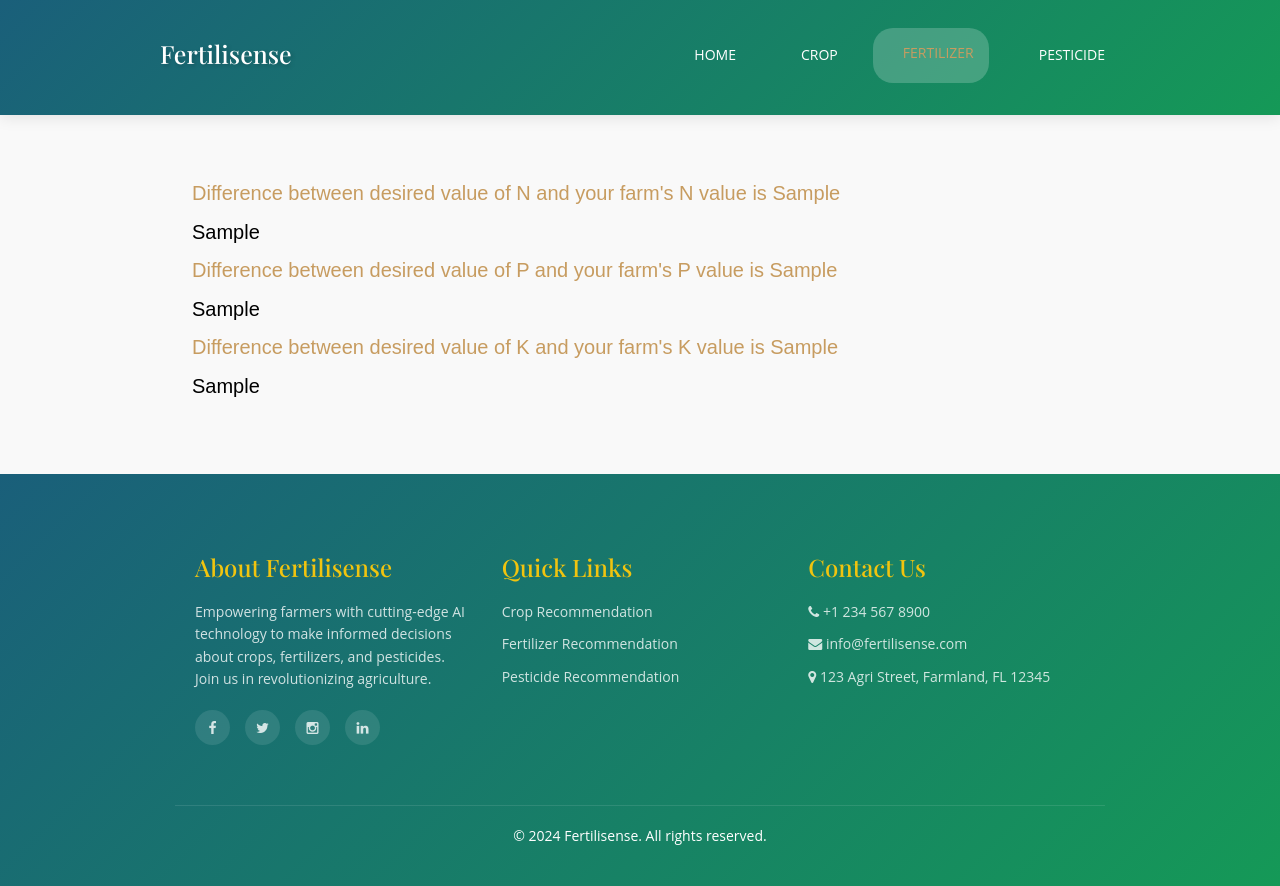
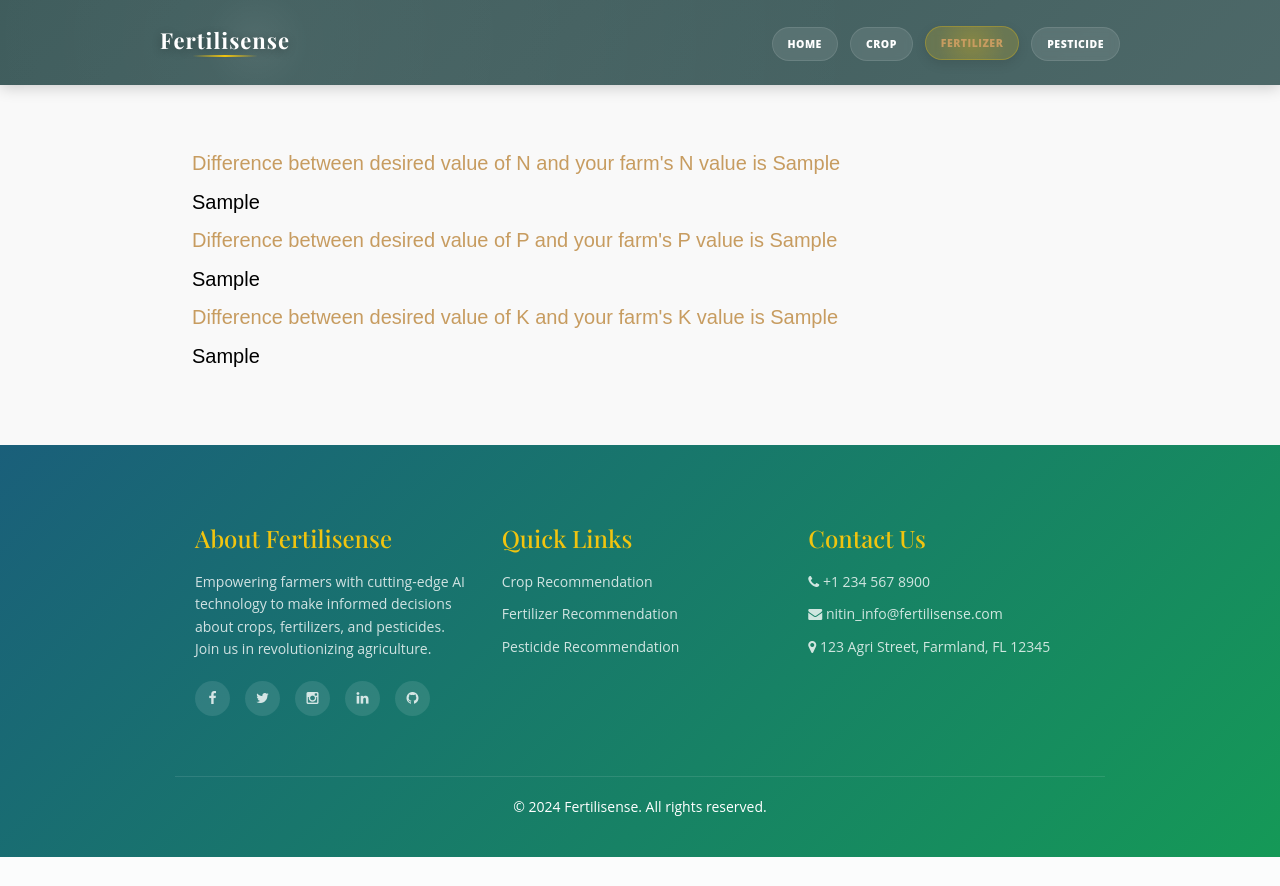
Before and after one commit to NitinParamkar/Fertilisense, a Flask app: template templates/Fertilizer-Result.html in a window 1280 px wide. After the commit the page ends 857 px from the top, so only its background shows below. Run offline with Flask 3, Linux system fonts and the light colour scheme; the template is opened without the code that fills it: most values are stand-ins (such as "Sample title", 1, 10 or a date in 2020); parts of the project's set-up code (start-up, migrations or seed data) failed here and were passed over; some libraries are stand-ins or nearby versions.

Commit message:
improved navbar and overall frontpage

```diff
--- a/static/css/templatemo-style.css
+++ b/static/css/templatemo-style.css
@@ -188,7 +188,7 @@ ul {
 .tm-nav li a {
   color: white;
   display: inline-block;
-  padding: 15px 15px 20px 30px;
+  padding: 10px 15px 10px 15px;
   -webkit-transition: all 0.3s ease;
           transition: all 0.3s ease;
 }
--- a/templates/layout.html
+++ b/templates/layout.html
@@ -38,53 +38,104 @@
     }
 
     .tm-top-header {
-      background: linear-gradient(135deg, #1a5f7a 0%, #159957 100%);
-      padding: 20px 0;
-      box-shadow: 0 2px 15px rgba(0,0,0,0.1);
+      background: linear-gradient(135deg, rgba(47, 79, 79, 0.95) 0%, rgba(47, 79, 79, 0.85) 100%);
+      padding: 8px 0;
+      box-shadow: 0 2px 15px rgba(0,0,0,0.2);
+      position: relative;
+      overflow: hidden;
+    }
+
+    /* Add animated particles */
+    .tm-top-header::before {
+      content: '';
+      position: absolute;
+      top: 0;
+      left: 0;
+      right: 0;
+      bottom: 0;
+      background: radial-gradient(circle at 20% 50%, rgba(255,255,255,0.1) 0%, rgba(255,255,255,0.05) 5%, transparent 60%);
     }
 
     .tm-site-name {
       font-family: 'Playfair Display', serif;
-      font-size: 2.5rem;
-      color: white;
-      text-shadow: 2px 2px 4px rgba(0,0,0,0.2);
+      font-size: 2.2rem;
+      font-weight: 700;
+      color: #ffffff;
+      text-shadow: 0 2px 10px rgba(0,0,0,0.3);
       margin: 0;
+      letter-spacing: 1px;
+      position: relative;
+      display: inline-block;
+      padding-bottom: 5px;
+    }
+
+    .tm-site-name::after {
+      content: '';
+      position: absolute;
+      bottom: 0;
+      left: 50%;
+      transform: translateX(-50%);
+      width: 50%;
+      height: 2px;
+      background: linear-gradient(90deg, transparent, #f1c40f, transparent);
     }
 
     .tm-nav {
       display: flex;
       align-items: center;
+      justify-content: flex-end;
+      margin-top: 3px;
     }
 
     .tm-nav ul {
       display: flex;
-      gap: 20px;
+      gap: 12px;
       margin: 0;
       padding: 0;
       list-style: none;
     }
 
+    .tm-nav-item {
+      position: relative;
+    }
+
     .tm-nav a {
-      color: white;
+      color: #ffffff;
       text-decoration: none;
-      font-weight: 500;
-      padding: 8px 16px;
-      border-radius: 20px;
-      transition: all 0.3s ease;
+      font-weight: 900;
+      font-size: 1.05rem;
+      padding: 2px 2px;
+      border-radius: 50px;
+      background: rgba(255, 255, 255, 0.1);
+      backdrop-filter: blur(5px);
+      transition: all 0.3s cubic-bezier(0.4, 0, 0.2, 1);
+      border: 1px solid rgba(255, 255, 255, 0.1);
+      display: inline-block;
+      text-transform: uppercase;
+      letter-spacing: 0.5px;
+      line-height: 1.2;
     }
 
     .tm-nav a:hover, .tm-nav a.active {
-      background: rgba(255,255,255,0.2);
-      transform: translateY(-2px);
+      background: rgba(241, 196, 15, 0.2);
+      border-color: rgba(241, 196, 15, 0.3);
+      transform: translateY(-1px);
+      box-shadow: 0 4px 12px rgba(0, 0, 0, 0.1);
+      color: #f1c40f;
     }
 
-    /* Preloader Animation */
-    #loader-wrapper {
-      background: linear-gradient(135deg, #1a5f7a 0%, #159957 100%);
-    }
-
-    #loader {
-      border-top-color: var(--accent-color);
+    /* Add a subtle glow effect on hover */
+    .tm-nav a:hover::before, .tm-nav a.active::before {
+      content: '';
+      position: absolute;
+      top: 50%;
+      left: 50%;
+      transform: translate(-50%, -50%);
+      width: 100%;
+      height: 100%;
+      background: radial-gradient(circle at center, rgba(241, 196, 15, 0.2), transparent 70%);
+      border-radius: 50px;
+      z-index: -1;
     }
 
     /* Responsive Design */
@@ -144,7 +195,6 @@
     }
 
     .footer-section a:hover {
-      color: var(--accent-color);
       text-decoration: none;
     }
 
@@ -212,10 +262,11 @@
           <h3>About Fertilisense</h3>
           <p>Empowering farmers with cutting-edge AI technology to make informed decisions about crops, fertilizers, and pesticides. Join us in revolutionizing agriculture.</p>
           <div class="social-links">
-            <a href="#"><i class="fa fa-facebook"></i></a>
-            <a href="#"><i class="fa fa-twitter"></i></a>
-            <a href="#"><i class="fa fa-instagram"></i></a>
-            <a href="#"><i class="fa fa-linkedin"></i></a>
+            <a href="https://www.facebook.com/"><i class="fa fa-facebook"></i></a>
+            <a href="https://www.x.com/"><i class="fa fa-twitter"></i></a>
+            <a href="https://www.instagram.com/"><i class="fa fa-instagram"></i></a>
+            <a href="https://www.linkedin.com/in/nitin-paramkar-aa833b269/"><i class="fa fa-linkedin"></i></a>
+            <a href="https://github.com/NitinParamkar"><i class="fa fa-github"></i></a>
           </div>
         </div>
 
@@ -229,7 +280,7 @@
         <div class="footer-section">
           <h3>Contact Us</h3>
           <p><i class="fa fa-phone"></i> +1 234 567 8900</p>
-          <p><i class="fa fa-envelope"></i> info@fertilisense.com</p>
+          <p><i class="fa fa-envelope"></i> nitin_info@fertilisense.com</p>
           <p><i class="fa fa-map-marker"></i> 123 Agri Street, Farmland, FL 12345</p>
         </div>
       </div>
```
Also changed, not shown: templates/index.html (+65 -9 lines).
